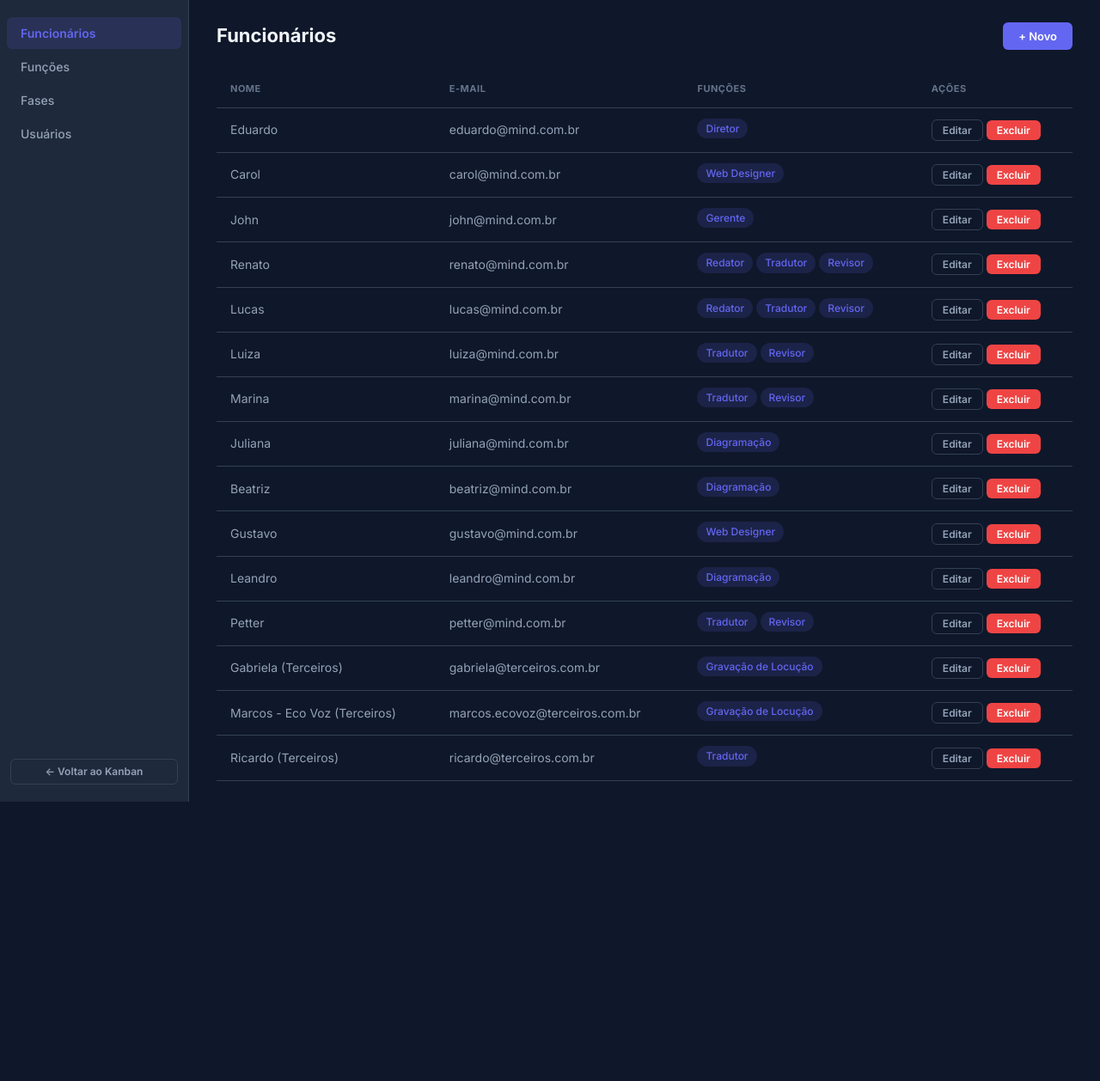
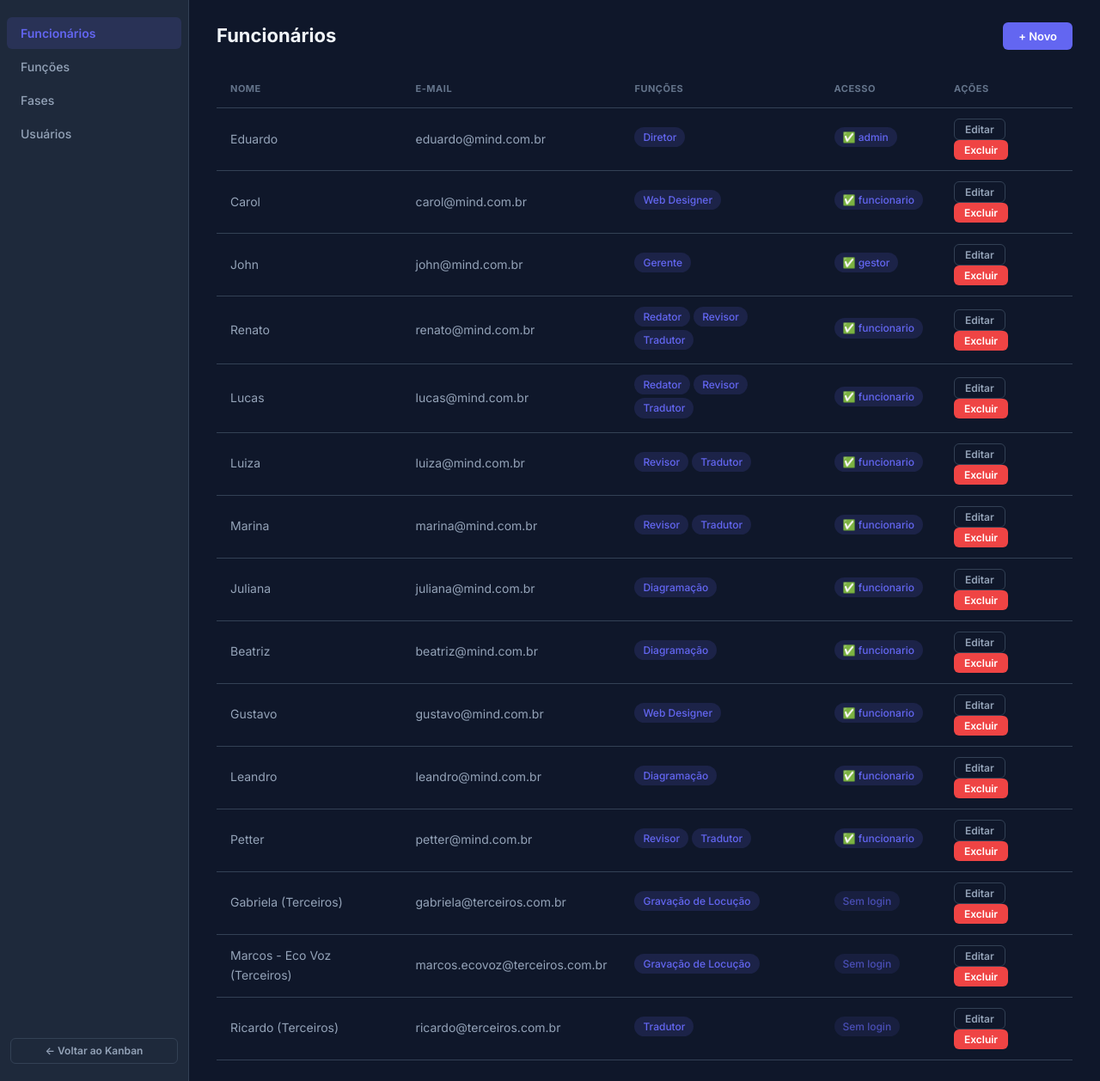
Before and after one commit to MarioCerconvis/GERENCIAMENTO-MIND, a Flask app: page /admin in a window 1280 px wide. Shown: the part 60-1318 px from the top of the page at 86% size. Before the commit the page ends 993 px from the top, so only its background shows below. Run offline with Flask 3, Linux system fonts and the light colour scheme; the visitor is signed in with stand-in values (Sample User, id 1); data comes from the database, SQL or seed files in the repository.

Commit message:
fix: ligar usuário (login) e funcionário automaticamente pelo e-mail
Cadastrar um funcionário não cria login, e criar um usuário não o ligava ao
funcionário: a pessoa entrava e não via os próprios cards nem conseguia
aprovar fases. Agora o vínculo é feito pelo e-mail ao criar usuário, ao criar
ou editar funcionário e, para cadastros existentes, na inicialização. A tabela
de funcionários mostra quem tem acesso ao sistema.

Co-Authored-By: Claude Opus 5.5 <noreply@anthropic.com>

```diff
--- a/app.py
+++ b/app.py
@@ -154,6 +154,19 @@ def api_me():
 #  API: USUÁRIOS
 # ═══════════════════════════════════════════════════════════════════════════════
 
+def vincular_usuarios_funcionarios():
+    """Liga cada usuário (login) ao funcionário com o mesmo e-mail, se ainda não
+    estiverem ligados. Sem esse vínculo o usuário não vê seus cards nem aprova fases."""
+    vinculados = 0
+    for f in Funcionario.query.filter(Funcionario.usuario_id.is_(None)).all():
+        u = Usuario.query.filter(db.func.lower(Usuario.email) == f.email.lower()).first()
+        if u and not u.funcionario:
+            f.usuario_id = u.id
+            db.session.flush()
+            vinculados += 1
+    return vinculados
+
+
 @app.route("/api/usuarios", methods=["GET"])
 @requer_perfil_api("admin")
 def api_listar_usuarios():
@@ -181,6 +194,8 @@ def api_criar_usuario():
         trocar_senha=True,
     )
     db.session.add(novo)
+    db.session.flush()
+    vincular_usuarios_funcionarios()  # funcionário com o mesmo e-mail, se existir
     db.session.commit()
     return jsonify(novo.to_dict()), 201
 
@@ -255,6 +270,8 @@ def api_criar_funcionario():
     if usuario_id:
         novo.usuario_id = usuario_id
     db.session.add(novo)
+    db.session.flush()
+    vincular_usuarios_funcionarios()  # usuário (login) com o mesmo e-mail, se existir
     db.session.commit()
     return jsonify(novo.to_dict()), 201
 
@@ -273,6 +290,8 @@ def api_editar_funcionario(fid):
         f.funcoes = funcoes
     if "usuario_id" in body:
         f.usuario_id = body["usuario_id"]
+    db.session.flush()
+    vincular_usuarios_funcionarios()
     db.session.commit()
     return jsonify(f.to_dict())
 
@@ -1648,6 +1667,8 @@ def seed_dados_reais():
 with app.app_context():
     seed_dados_reais()
     seed_admin()
+    if vincular_usuarios_funcionarios():
+        db.session.commit()
     # Fecha as conexões abertas na inicialização. O uWSGI (PythonAnywhere) cria os
     # workers copiando este processo; uma conexão MySQL herdada por vários workers
     # corrompe o canal SSL ("MySQL server has gone away / SSLEOFError").
--- a/models.py
+++ b/models.py
@@ -92,6 +92,8 @@ class Funcionario(db.Model):
             "nome": self.nome,
             "email": self.email,
             "usuario_id": self.usuario_id,
+            "tem_login": self.usuario is not None,
+            "perfil": self.usuario.perfil if self.usuario else None,
         }
         if include_funcoes:
             d["funcoes"] = [f.to_dict() for f in self.funcoes]
--- a/static/js/admin.js
+++ b/static/js/admin.js
@@ -64,6 +64,9 @@ async function loadFuncionarios() {
             <td>${f.nome}</td>
             <td>${f.email}</td>
             <td>${funcoes || "—"}</td>
+            <td>${f.tem_login
+                ? `<span class="tag" style="white-space:nowrap;" title="Login ligado a este funcionário">✅ ${f.perfil}</span>`
+                : `<span class="tag" style="opacity:0.7;white-space:nowrap;" title="Crie um usuário com o mesmo e-mail na aba Usuários">Sem login</span>`}</td>
             <td>
                 <button class="btn btn-ghost btn-sm" onclick="editFuncionario(${f.id})">Editar</button>
                 <button class="btn btn-danger btn-sm" onclick="deleteFuncionario(${f.id})">Excluir</button>
--- a/templates/admin.html
+++ b/templates/admin.html
@@ -23,7 +23,7 @@
             </div>
             <table class="data-table" id="table-funcionarios">
                 <thead>
-                    <tr><th>Nome</th><th>E-mail</th><th>Funções</th><th>Ações</th></tr>
+                    <tr><th>Nome</th><th>E-mail</th><th>Funções</th><th>Acesso</th><th>Ações</th></tr>
                 </thead>
                 <tbody></tbody>
             </table>
```
Also changed, not shown: tests/test_vinculo_usuario.py (added, +59 -0 lines).
